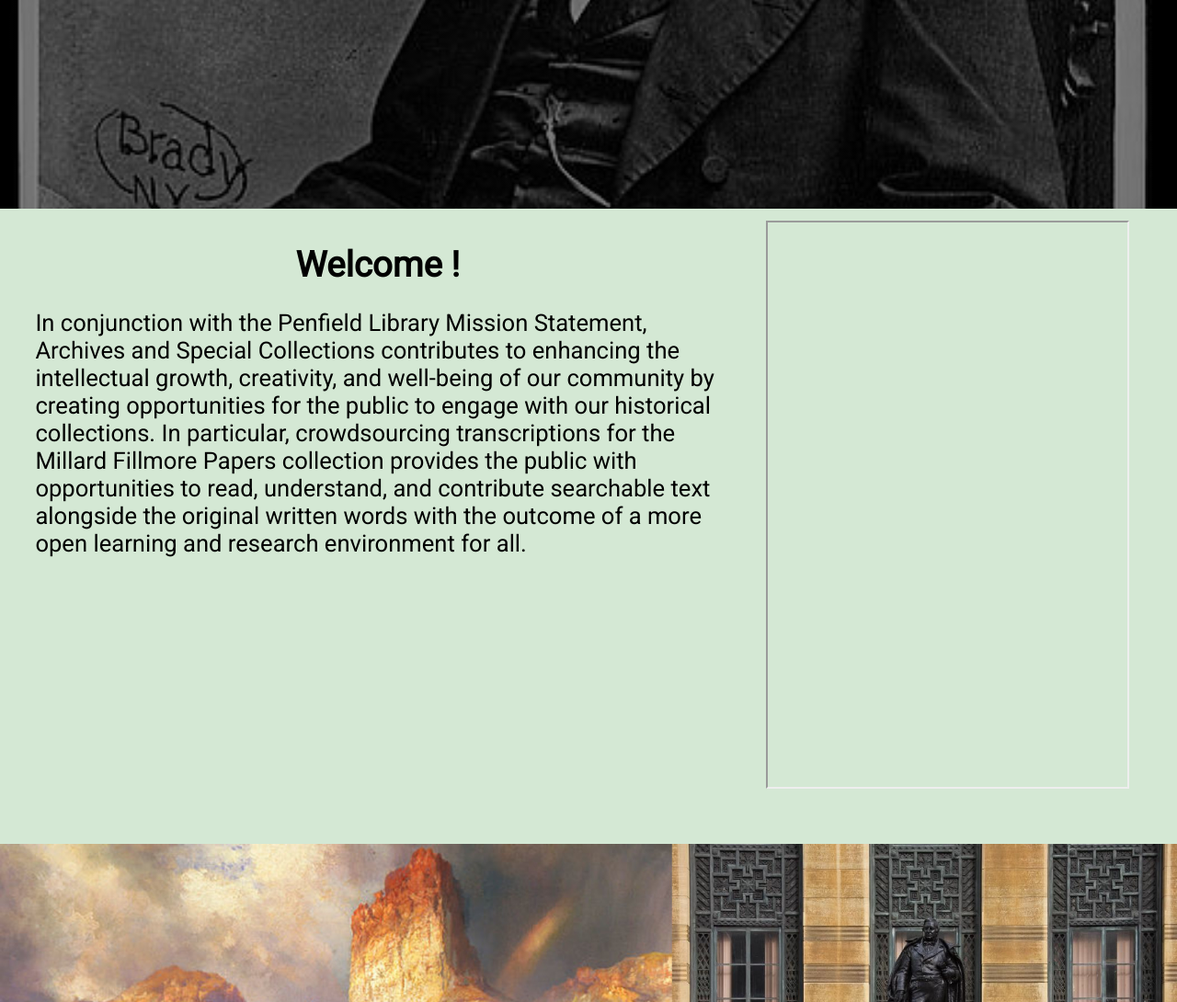
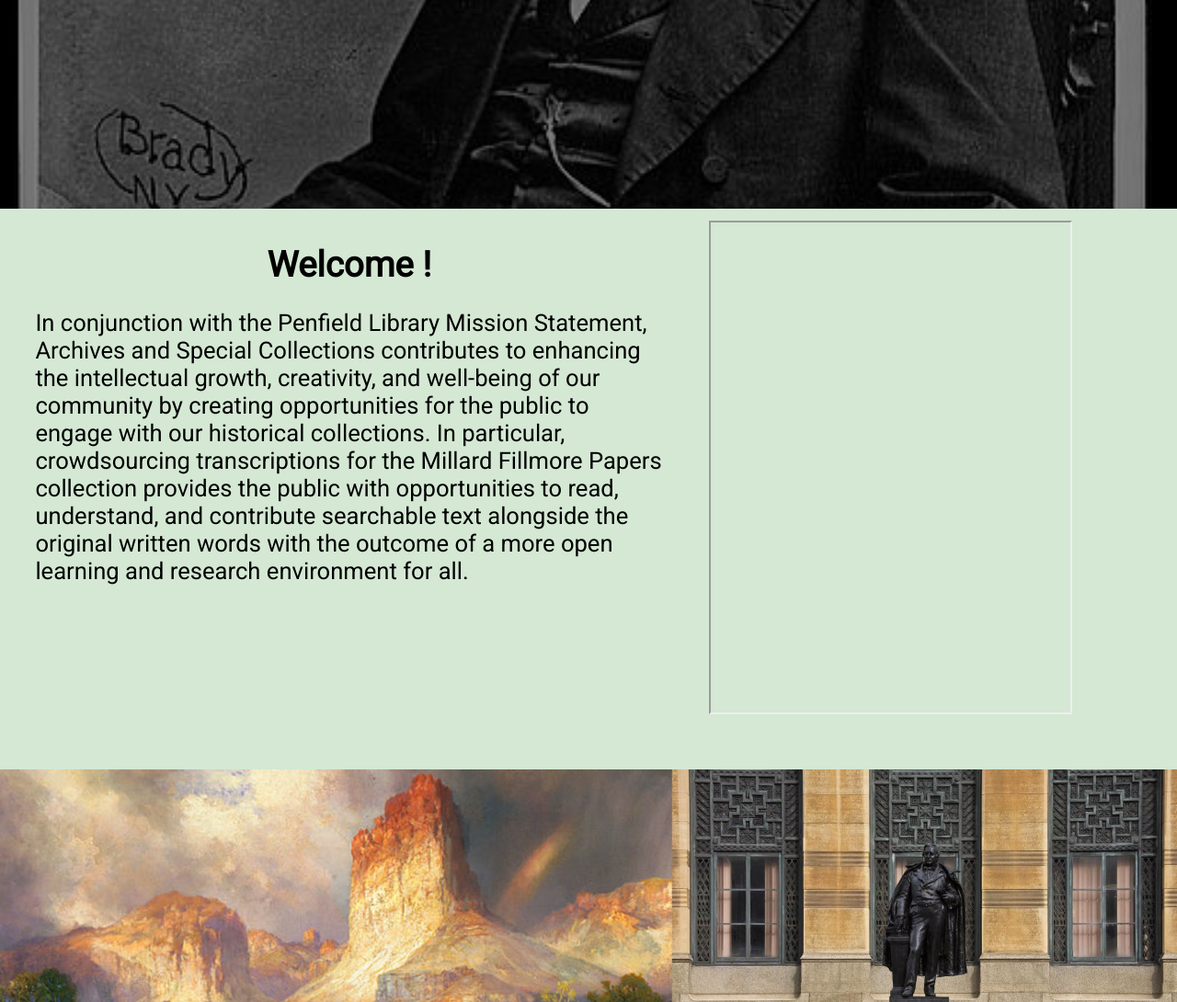
Before and after one commit to Phantasmogenesis/Crowd-sourced-transcriptions, a Python web app: template templates/home.html in a window 1280 px wide. Shown: the part 610-1700 px from the top of the page at 92% size. Run offline with Jinja, Linux system fonts and the light colour scheme; the template is opened without the code that fills it, so the values that code supplies are empty.

Commit message:
editing left width

```diff
--- a/static/styles/home.css
+++ b/static/styles/home.css
@@ -64,7 +64,7 @@ nav {
 }
 
 #left {
-    width:60%;
+    width:55%;
     margin-right: 4%;
 }
 
--- a/templates/home.html
+++ b/templates/home.html
@@ -78,8 +78,6 @@ a.fa:hover {color:#ADD8E6; opacity: 0.7;
 </p>
 <p>&nbsp;</p>
 <p>&nbsp;</p>
-<p>&nbsp;</p>
-<p>&nbsp;</p>
         </div>
 
         <div id="right" >
```
